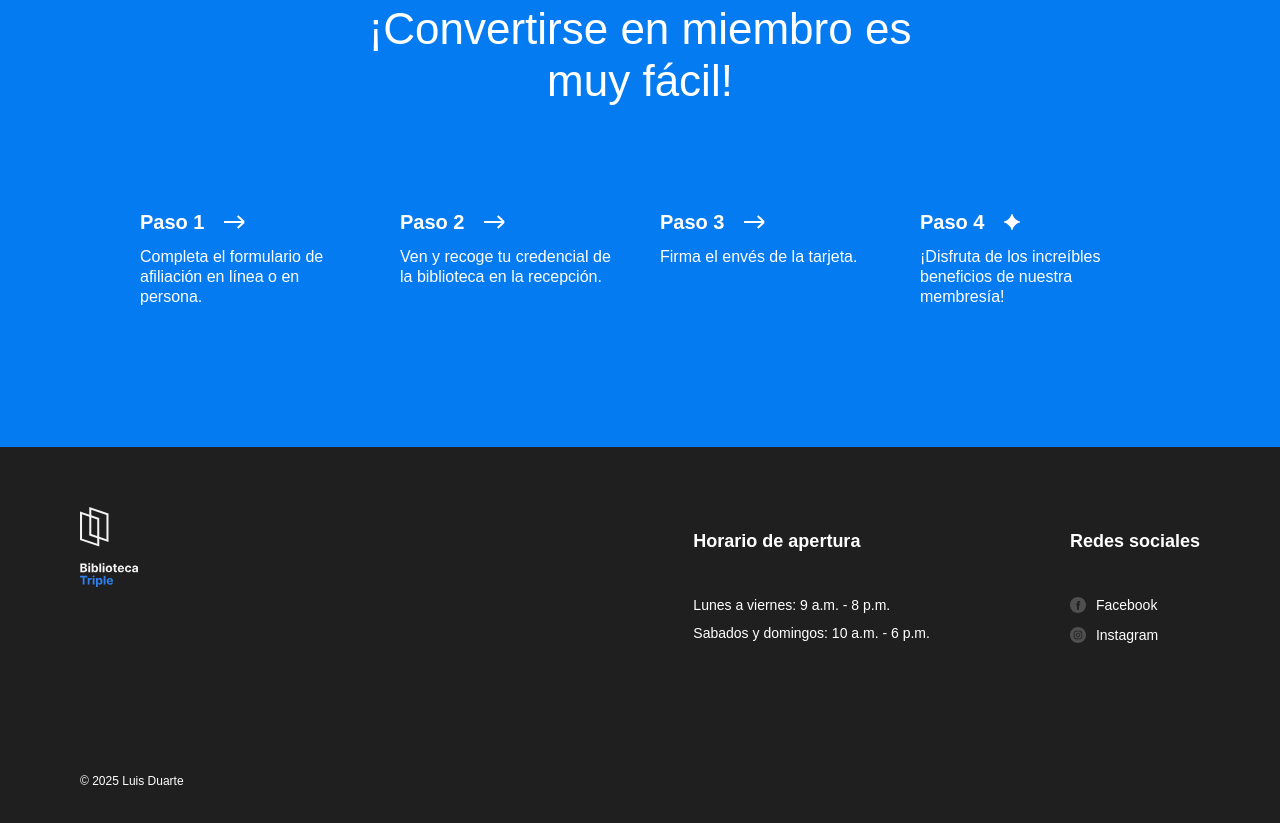
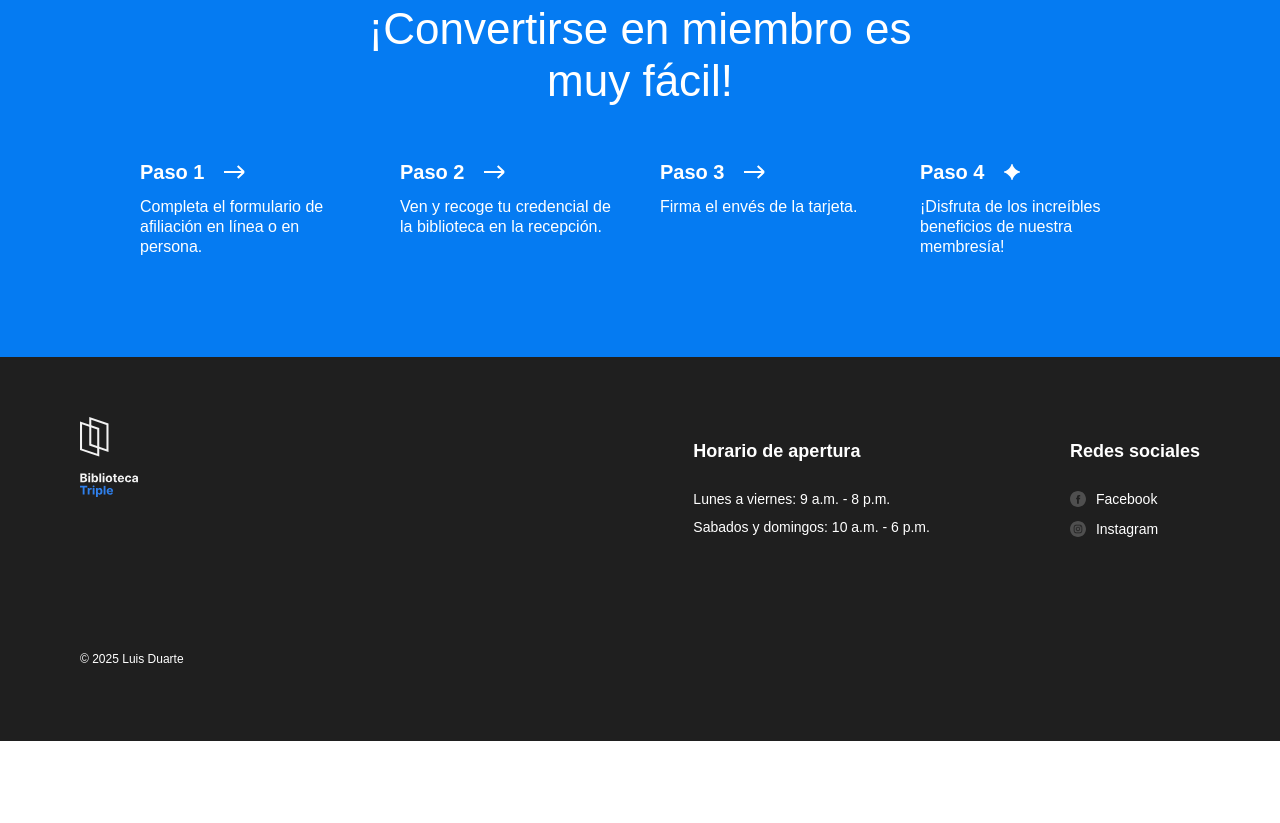
Before and after one commit to LDuarte37/web_project_library_es, a plain HTML site: page index.html in a window 1280 px wide. Shown: the part 3103-3926 px from the top of the page. After the commit the page ends 3844 px from the top, so only its background shows below. Drawn offline with Linux system fonts and the light colour scheme.

Commit message:
sprint 3 stage 3 revision 12

```diff
--- a/index.html
+++ b/index.html
@@ -277,7 +277,7 @@
         </section>
       </main>
 
-      <footer class="footer">
+      <footer id="contacts" class="footer">
         <div class="footer__columns">
           <div class="footer__column">
             <img
--- a/styles/style.css
+++ b/styles/style.css
@@ -297,7 +297,7 @@
 }
 
 .membership {
-  padding: 100px 0 140px;
+  padding: 100px 0 100px;
   background-color: #057bf2;
   color: #ffffff;
 }
@@ -314,17 +314,17 @@
 .membership__steps {
   list-style-type: none;
   padding: 0;
-  margin: 100px 0 0;
+  margin: 50px 0 0;
   display: flex;
   flex-direction: row;
   justify-content: center;
   flex-basis: auto;
+  column-gap: 40px;
 }
 
 .step {
   width: 220px;
-  padding-left: 20px;
-  padding-right: 20px;
+  flex-basis: 220px;
 }
 
 .step__title {
@@ -391,7 +391,7 @@
   /* El siguiente código elimina los estilos predeterminados del navegador para las listas */
   list-style-type: none;
   padding: 0;
-  margin-bottom: 16px;
+  margin: 0;
 }
 
 .footer__list-item {
@@ -406,6 +406,7 @@
   color: white;
   font-size: 14px;
   margin-bottom: 10px;
+  column-gap: auto;
 }
 
 .footer__social-icon {
```
